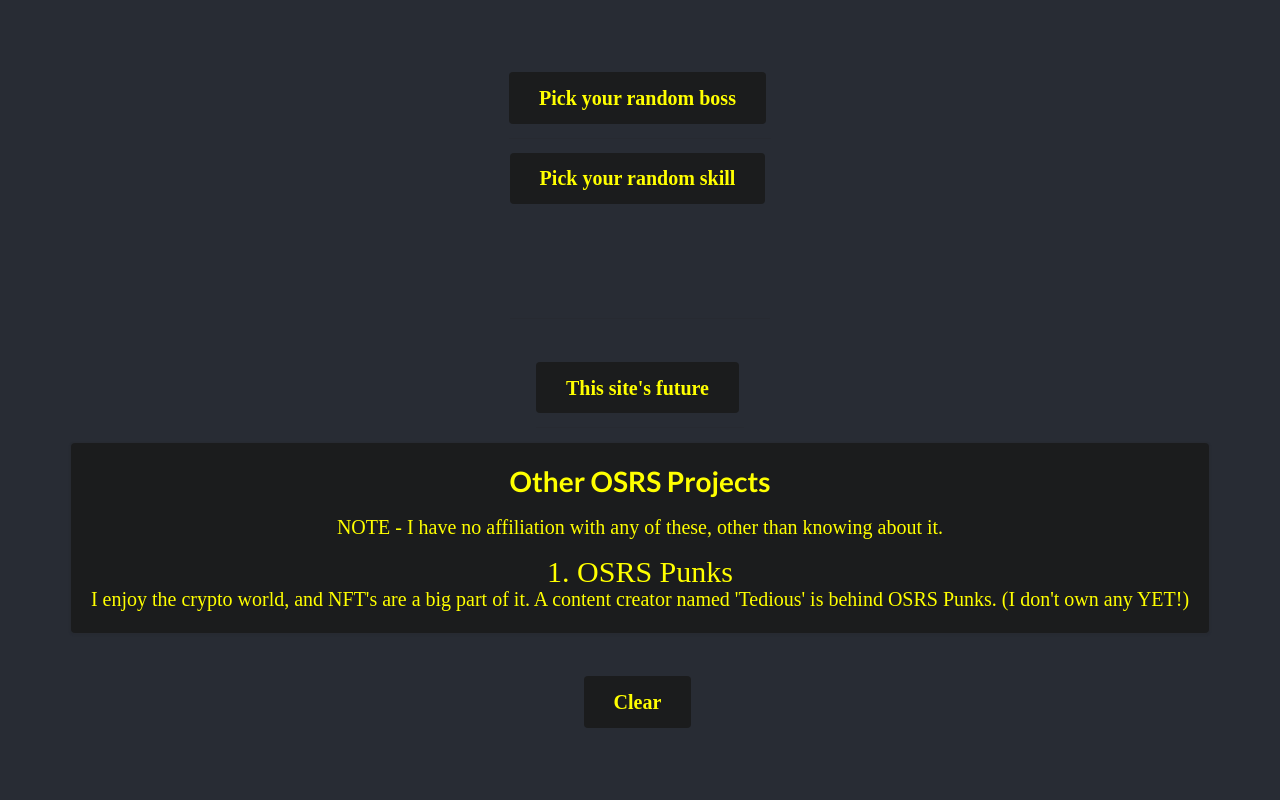
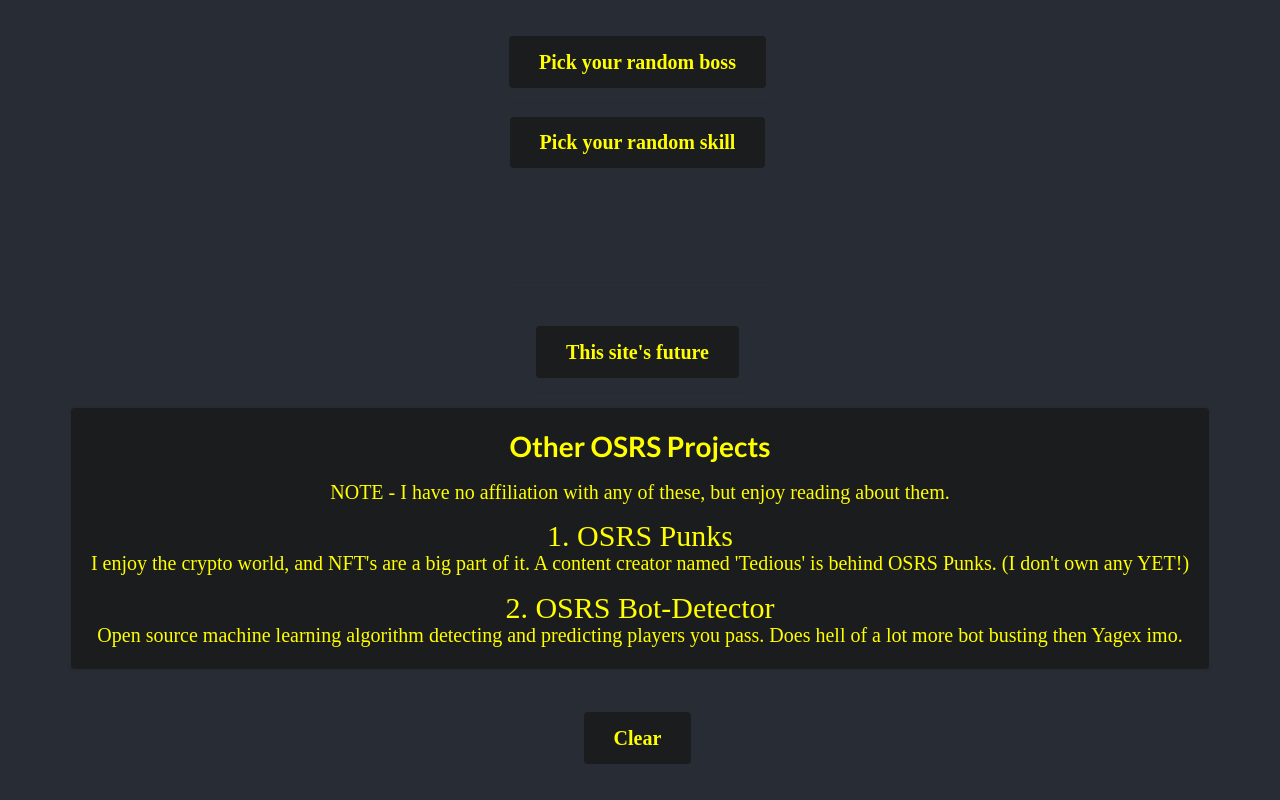
Before and after one commit to JonTelep/osrandom, a React (Create React App) app: page / in a window 1280 px wide. Both pictures are taken after a click on the button "Other OSRS Projects". Built offline with nearby package versions, Linux system fonts and the light colour scheme.

Commit message:
Added OSRNG bot-detector in other cool osrs projects to look at

```diff
--- a/src/App.js
+++ b/src/App.js
@@ -537,10 +537,14 @@ function App() {
                   <div className="ui piled segments">
                     <div className="ui inverted segment">
                       <h1>Other OSRS Projects</h1>
-                      <p>NOTE - I have no affiliation with any of these, other than knowing about it.</p>
+                      <p>NOTE - I have no affiliation with any of these, but enjoy reading about them.</p>
                       <a href="https://opensea.io/collection/osrs-punks">1. OSRS Punks</a>
                       <p>I enjoy the crypto world, and NFT's are a big part of it. A content creator named 'Tedious' is behind OSRS Punks. (I don't own any YET!)</p>
+                      <a href="https://www.osrsbotdetector.com/#/">2. OSRS Bot-Detector</a>
+                      <p>Open source machine learning algorithm detecting and predicting players you pass. Does hell of a lot more bot busting then Yagex imo.</p>
                     </div>
+
+
                   </div>
                   : ''
                 }
```
